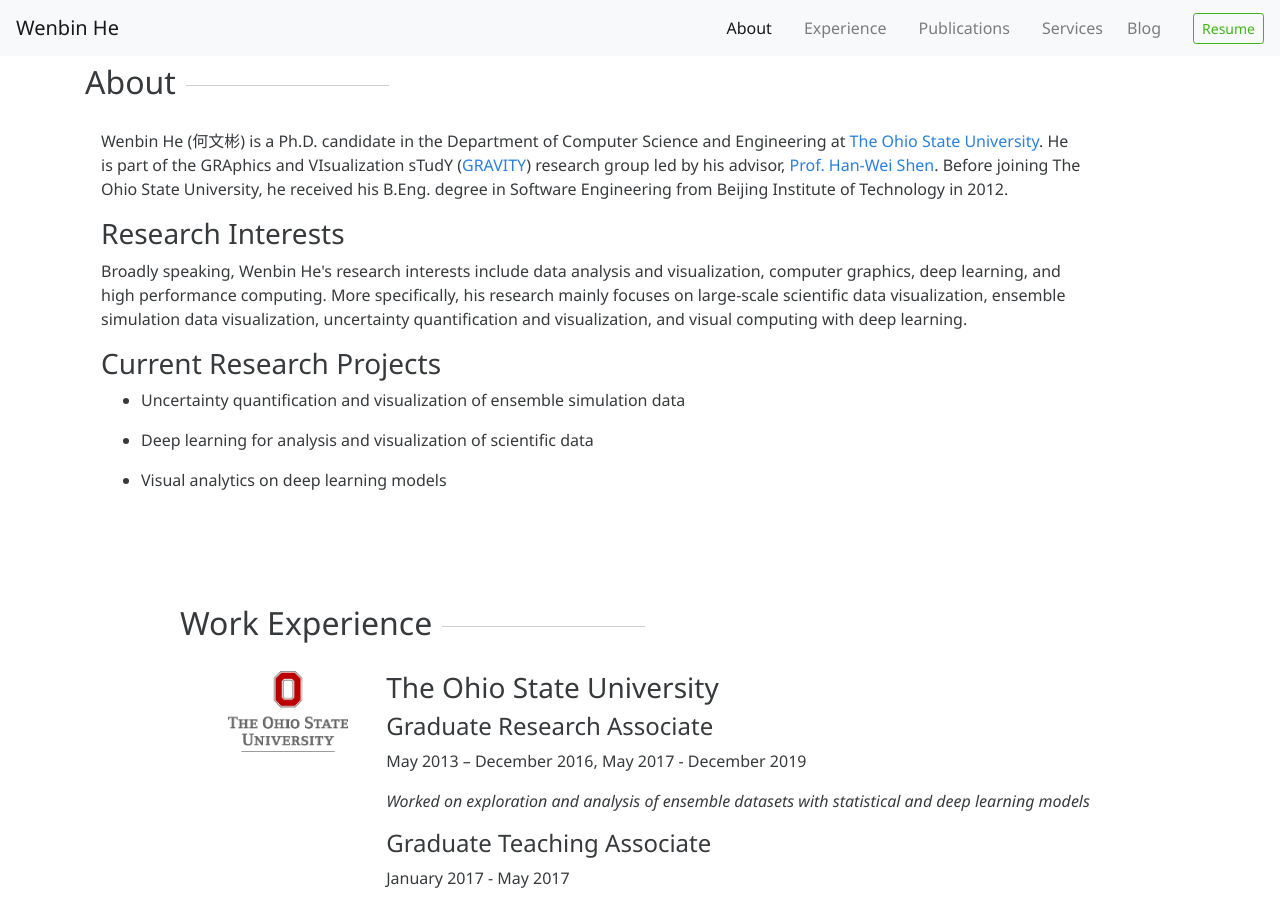
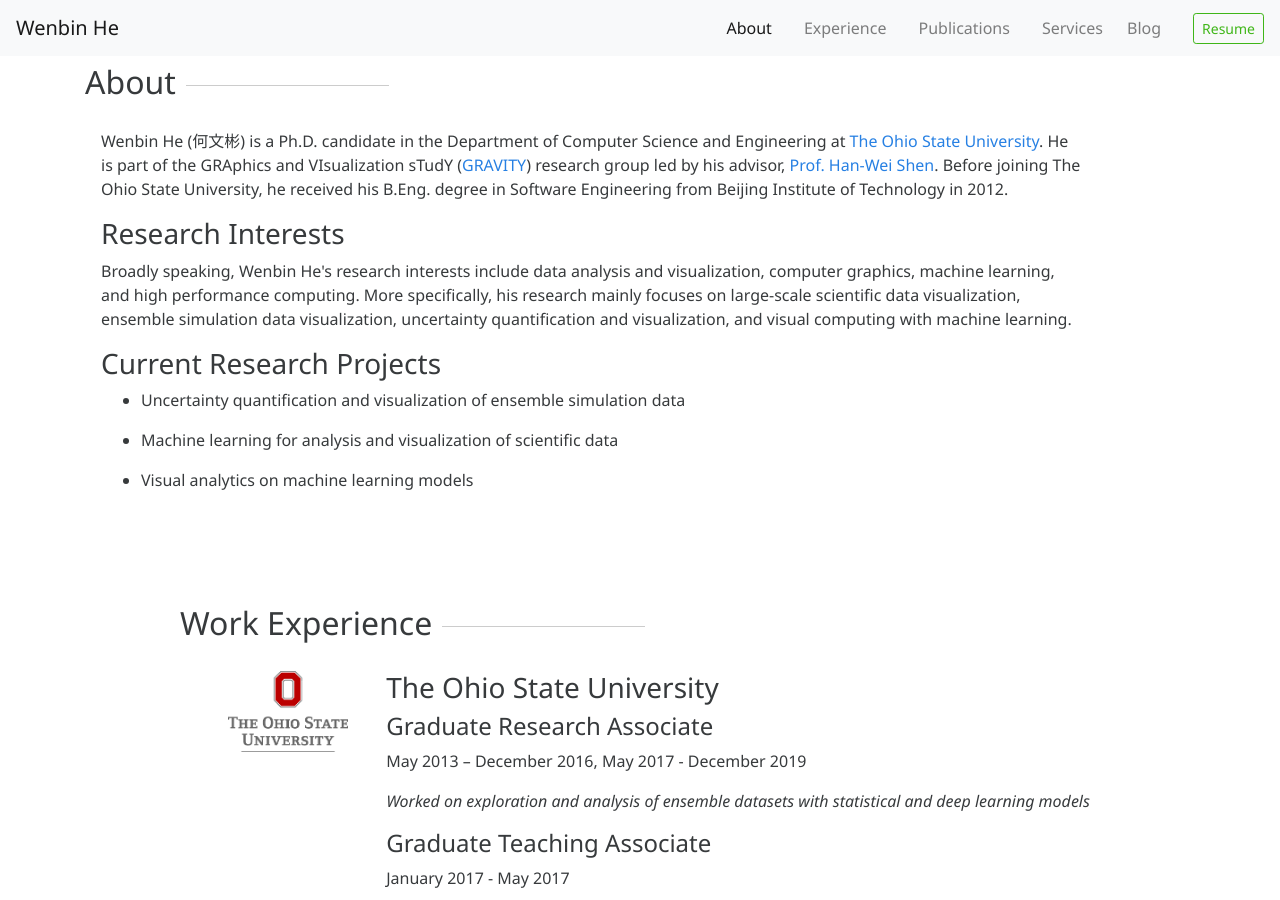
Before and after one commit to hewenbin/hewenbin.github.io, a Jekyll site: the page built from index.html, in a window 1280 px wide and 900 px high, scrolled down 727 px. Built offline with Jekyll 4.4.1, drawn with Linux system fonts in a browser that asks for light colours; nearby versions of some CDN libraries; a style sheet for code colours, icons or effects is not loaded.

Commit message:
Update about

```diff
--- a/_includes/about.html
+++ b/_includes/about.html
@@ -9,7 +9,7 @@
   <h3>Research Interests</h3>
 
   <p>
-    Broadly speaking, Wenbin He's research interests include data analysis and visualization, computer graphics, deep learning, and high performance computing.  More specifically, his research mainly focuses on large-scale scientific data visualization, ensemble simulation data visualization, uncertainty quantification and visualization, and visual computing with deep learning.
+    Broadly speaking, Wenbin He's research interests include data analysis and visualization, computer graphics, machine learning, and high performance computing.  More specifically, his research mainly focuses on large-scale scientific data visualization, ensemble simulation data visualization, uncertainty quantification and visualization, and visual computing with machine learning.
   </p>
 
   <h3>Current Research Projects</h3>
@@ -21,11 +21,11 @@
     </p></li>
 
     <li><p>
-      Deep learning for analysis and visualization of scientific data
+      Machine learning for analysis and visualization of scientific data
     </p></li>
 
     <li><p>
-      Visual analytics on deep learning models
+      Visual analytics on machine learning models
     </p></li>
 
   </ul>
```
